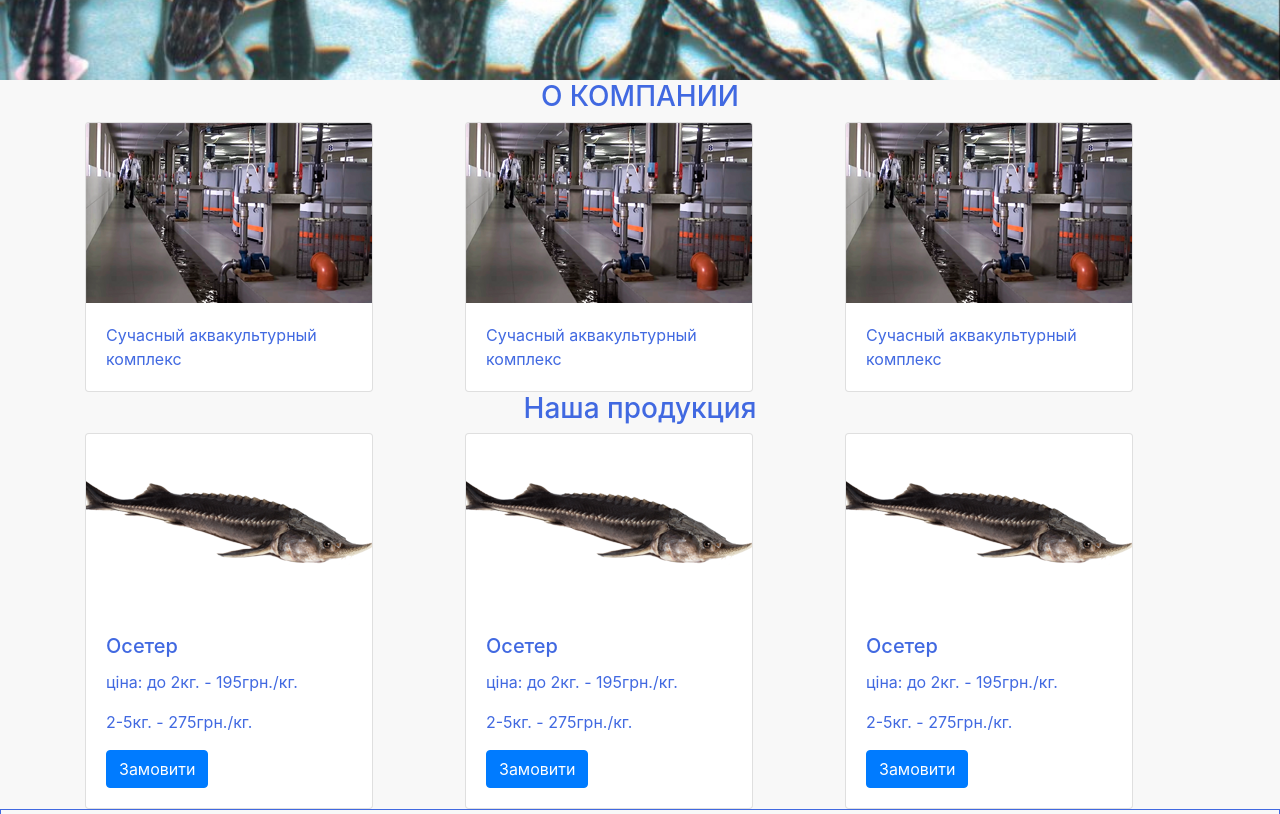
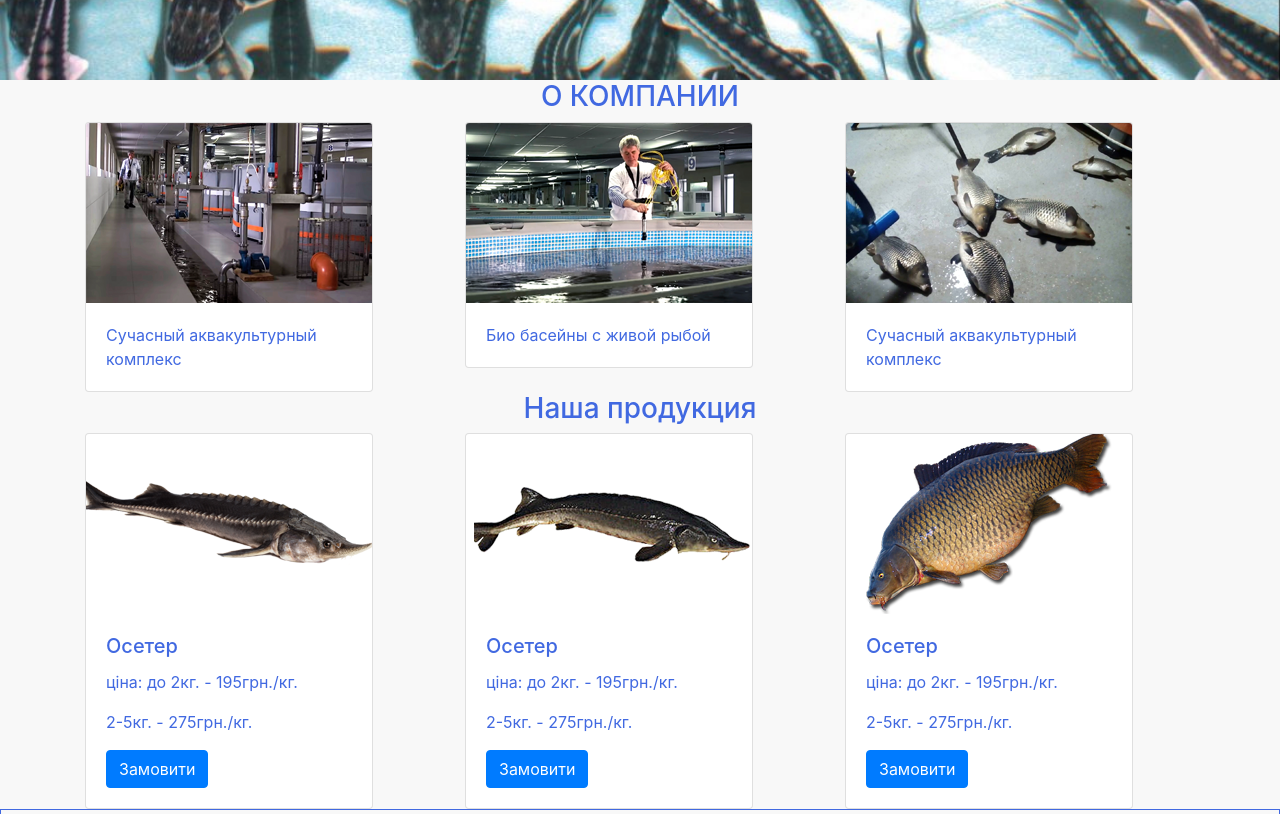
Before and after one commit to SidoryakaSergey/aquacity, a plain HTML site: page index.html in a window 1280 px wide. Shown: the part 620-1434 px from the top of the page. Drawn offline with nearby package versions, Linux system fonts and the light colour scheme.

Commit message:
home 23 05

```diff
--- a/index.html
+++ b/index.html
@@ -55,15 +55,15 @@
                 </div>
                 <div class="col-lg-4">
                     <div class="card" style="width: 18rem;">
-                      <img class="card-img-top" src="img/modern286x180.png" alt="Card image cap">
+                      <img class="card-img-top" src="img/baseyn286x180.png" alt="Card image cap">
                       <div class="card-body">
-                        <p class="card-text">Сучасный аквакультурный комплекс</p>
+                        <p class="card-text">Био басейны с живой рыбой</p>
                       </div>
                     </div>
                 </div>
                 <div class="col-lg-4">
                     <div class="card" style="width: 18rem;">
-                      <img class="card-img-top" src="img/modern286x180.png" alt="Card image cap">
+                      <img class="card-img-top" src="img/osetroviy_karp286x180.png" alt="Card image cap">
                       <div class="card-body">
                         <p class="card-text">Сучасный аквакультурный комплекс</p>
                       </div>
@@ -90,7 +90,7 @@
                 </div>
                 <div class="col-lg-4">
                     <div class="card" style="width: 18rem;">
-                      <img class="card-img-top" src="img/osetr.png" alt="Card image cap">
+                      <img class="card-img-top" src="img/sterlyad.png" alt="Card image cap">
                       <div class="card-body">
                         <h5 class="card-title">Осетер</h5>
                         <p class="card-text">ціна: до 2кг. - 195грн./кг.</p>
@@ -101,7 +101,7 @@
                 </div>
                 <div class="col-lg-4">
                     <div class="card" style="width: 18rem;">
-                      <img class="card-img-top" src="img/osetr.png" alt="Card image cap">
+                      <img class="card-img-top" src="img/karp.png" alt="Card image cap">
                       <div class="card-body">
                         <h5 class="card-title">Осетер</h5>
                         <p class="card-text">ціна: до 2кг. - 195грн./кг.</p>
```
